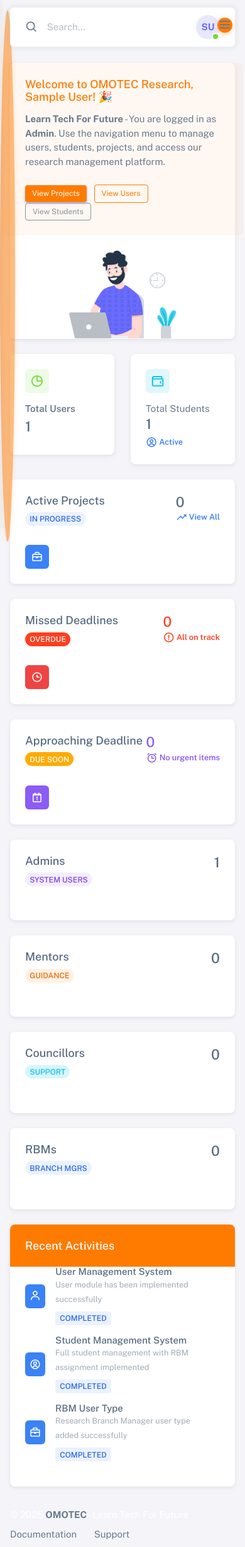
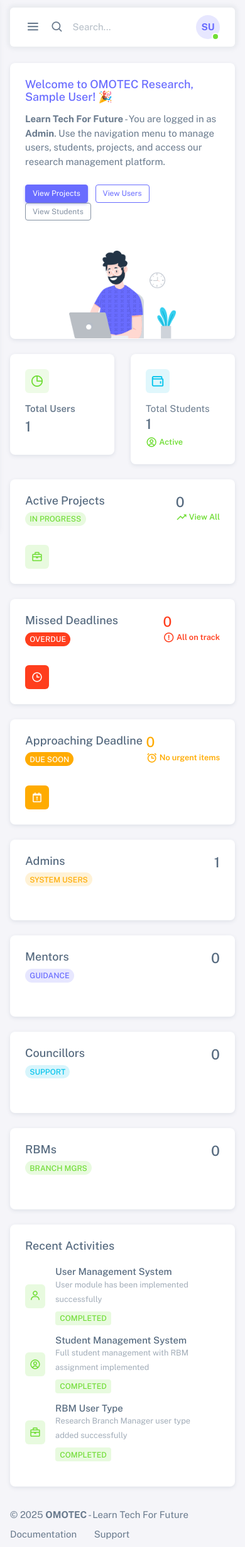
Before and after one commit to vinay-bit/research_apps_php, a PHP site: page /dashboard.php in a window 390 px wide. Shown: the whole page at 63% size. Run offline with PHP 8.4, Linux system fonts and the light colour scheme; the visitor is signed in with stand-in values (Sample User, id 1); data comes from the database, SQL or seed files in the repository; data that the repository does not hold is empty.

Commit message:
Roll back to default theme while keeping OMOTEC logo
- Removed custom omotec-theme.css file completely
- Removed all custom theme CSS references from all pages:
  * dashboard.php
  * login.php
  * users/list.php and users/create.php
  * students/list.php and students/create.php
  * projects/list.php, projects/create.php, projects/edit.php, projects/view.php
- Application now uses default Bootstrap theme styling
- OMOTEC logo branding preserved in sidebar
- Clean, professional default appearance restored

```diff
--- a/Apps/assets/css/omotec-theme.css
+++ /dev/null
@@ -1,493 +0,0 @@
-/* OMOTEC Custom Theme */
-:root {
-    /* OMOTEC Brand Colors */
-    --omotec-orange: #ff7b00;
-    --omotec-orange-light: #ff9533;
-    --omotec-orange-dark: #e56900;
-    --omotec-purple: #8b5cf6;
-    --omotec-purple-light: #a78bfa;
-    --omotec-purple-dark: #7c3aed;
-    --omotec-blue: #3b82f6;
-    --omotec-blue-light: #60a5fa;
-    --omotec-blue-dark: #2563eb;
-}
-
-/* ===== SIDEBAR STYLING ===== */
-/* Main Sidebar Container */
-.layout-menu {
-    background: #ffffff !important;
-    border-right: 1px solid rgba(255, 123, 0, 0.1) !important;
-    box-shadow: 2px 0 10px rgba(0, 0, 0, 0.05) !important;
-    width: 280px !important;
-}
-
-/* App Brand Section */
-.app-brand {
-    padding: 1.5rem 1.25rem !important;
-    margin-bottom: 0.5rem !important;
-    border-bottom: 1px solid rgba(255, 123, 0, 0.1);
-}
-
-.app-brand-link {
-    background: var(--omotec-orange);
-    padding: 0.75rem 1rem;
-    border-radius: 8px;
-    margin-bottom: 0;
-    display: inline-block;
-    box-shadow: 0 2px 8px rgba(255, 123, 0, 0.2);
-    transition: all 0.3s ease;
-}
-
-.app-brand-link:hover {
-    background: var(--omotec-orange-dark);
-    transform: translateY(-1px);
-    box-shadow: 0 4px 12px rgba(255, 123, 0, 0.3);
-}
-
-/* Menu Inner Container */
-.menu-inner {
-    padding: 0 !important;
-}
-
-.menu-inner-shadow {
-    background: rgba(255, 123, 0, 0.02);
-    height: 10px;
-}
-
-/* Menu Items Base Styling */
-.menu-item {
-    margin: 0.25rem 0.75rem;
-    border-radius: 8px;
-    transition: all 0.3s ease;
-}
-
-.menu-item .menu-link {
-    padding: 0.875rem 1rem !important;
-    margin: 0 !important;
-    border-radius: 8px !important;
-    color: #64748b !important;
-    font-weight: 500;
-    transition: all 0.3s ease;
-    position: relative;
-    overflow: hidden;
-}
-
-.menu-item .menu-link:hover {
-    background: rgba(255, 123, 0, 0.08) !important;
-    color: var(--omotec-orange-dark) !important;
-    transform: translateX(2px);
-}
-
-.menu-item .menu-link:hover::before {
-    content: '';
-    position: absolute;
-    left: 0;
-    top: 0;
-    bottom: 0;
-    width: 3px;
-    background: var(--omotec-orange);
-    border-radius: 0 2px 2px 0;
-}
-
-/* Active Menu Items */
-.menu-item.active > .menu-link {
-    background: var(--omotec-orange) !important;
-    color: white !important;
-    box-shadow: 0 2px 8px rgba(255, 123, 0, 0.25);
-    transform: translateX(2px);
-}
-
-.menu-item.active > .menu-link .menu-icon {
-    color: white !important;
-}
-
-.menu-item.active > .menu-link::before {
-    content: '';
-    position: absolute;
-    left: 0;
-    top: 0;
-    bottom: 0;
-    width: 3px;
-    background: rgba(255, 255, 255, 0.3);
-    border-radius: 0 2px 2px 0;
-}
-
-/* Menu Icons */
-.menu-icon {
-    font-size: 1.125rem !important;
-    margin-right: 0.75rem !important;
-    width: 20px;
-    text-align: center;
-    transition: all 0.3s ease;
-}
-
-/* Menu Headers */
-.menu-header {
-    padding: 1.25rem 1.75rem 0.5rem 1.75rem !important;
-    margin-top: 1.5rem !important;
-    margin-bottom: 0.5rem !important;
-}
-
-.menu-header:first-child {
-    margin-top: 0.5rem !important;
-}
-
-.menu-header-text {
-    color: var(--omotec-purple) !important;
-    font-weight: 700 !important;
-    font-size: 0.75rem !important;
-    text-transform: uppercase;
-    letter-spacing: 0.5px;
-    position: relative;
-    padding-bottom: 0.5rem;
-}
-
-.menu-header-text::after {
-    content: '';
-    position: absolute;
-    bottom: 0;
-    left: 0;
-    right: 0;
-    height: 1px;
-    background: var(--omotec-purple);
-    opacity: 0.3;
-}
-
-/* Submenu Styling */
-.menu-item .menu-sub {
-    background: rgba(255, 123, 0, 0.02) !important;
-    border-radius: 8px;
-    margin: 0.25rem 0;
-    padding: 0.5rem 0;
-    border-left: 2px solid rgba(255, 123, 0, 0.1);
-}
-
-.menu-item .menu-sub .menu-item {
-    margin: 0.125rem 0.5rem;
-}
-
-.menu-item .menu-sub .menu-link {
-    padding: 0.625rem 1rem 0.625rem 2rem !important;
-    font-size: 0.875rem;
-    color: #6b7280 !important;
-}
-
-.menu-item .menu-sub .menu-item.active > .menu-link {
-    background: rgba(255, 123, 0, 0.1) !important;
-    color: var(--omotec-orange-dark) !important;
-    font-weight: 600;
-}
-
-/* Menu Toggle Arrow */
-.menu-toggle::after {
-    content: '\ea5e' !important;
-    font-family: 'boxicons' !important;
-    font-size: 0.875rem;
-    margin-left: auto;
-    transition: transform 0.3s ease;
-}
-
-.menu-item.open > .menu-toggle::after {
-    transform: rotate(90deg);
-}
-
-/* Badges in Menu */
-.menu-link .badge {
-    margin-left: auto;
-    font-size: 0.625rem;
-    padding: 0.25rem 0.5rem;
-    border-radius: 12px;
-}
-
-/* Layout Menu Toggle Button */
-.layout-menu-toggle {
-    position: absolute;
-    top: 1rem;
-    right: -12px;
-    width: 24px;
-    height: 24px;
-    background: var(--omotec-orange) !important;
-    border-radius: 50%;
-    display: flex;
-    align-items: center;
-    justify-content: center;
-    color: white !important;
-    box-shadow: 0 2px 8px rgba(255, 123, 0, 0.3);
-    z-index: 10;
-    transition: all 0.3s ease;
-}
-
-.layout-menu-toggle:hover {
-    background: var(--omotec-orange-dark) !important;
-    transform: scale(1.1);
-    box-shadow: 0 4px 12px rgba(255, 123, 0, 0.4);
-}
-
-/* Responsive Sidebar */
-@media (max-width: 1199.98px) {
-    .layout-menu {
-        width: 260px !important;
-    }
-
-    .menu-item .menu-link {
-        padding: 0.75rem 0.875rem !important;
-    }
-
-    .menu-header {
-        padding: 1rem 1.5rem 0.5rem 1.5rem !important;
-    }
-}
-
-@media (max-width: 991.98px) {
-    .layout-menu {
-        width: 240px !important;
-    }
-
-    .menu-item {
-        margin: 0.25rem 0.5rem;
-    }
-
-    .menu-item .menu-link {
-        padding: 0.625rem 0.75rem !important;
-        font-size: 0.875rem;
-    }
-}
-
-/* Scrollbar Styling for Sidebar */
-.layout-menu::-webkit-scrollbar {
-    width: 4px;
-}
-
-.layout-menu::-webkit-scrollbar-track {
-    background: transparent;
-}
-
-.layout-menu::-webkit-scrollbar-thumb {
-    background: rgba(255, 123, 0, 0.2);
-    border-radius: 2px;
-}
-
-.layout-menu::-webkit-scrollbar-thumb:hover {
-    background: rgba(255, 123, 0, 0.4);
-}
-
-/* ===== END SIDEBAR STYLING ===== */
-
-/* Primary Button Styling */
-.btn-primary {
-    background: var(--omotec-orange) !important;
-    border: none !important;
-    color: white !important;
-    transition: all 0.3s ease;
-}
-
-.btn-primary:hover {
-    background: var(--omotec-orange-dark) !important;
-    transform: translateY(-1px);
-    box-shadow: 0 4px 12px rgba(255, 123, 0, 0.3);
-}
-
-/* Secondary Buttons */
-.btn-outline-primary {
-    border-color: var(--omotec-orange) !important;
-    color: var(--omotec-orange) !important;
-}
-
-.btn-outline-primary:hover {
-    background-color: var(--omotec-orange) !important;
-    border-color: var(--omotec-orange) !important;
-    color: white !important;
-}
-
-/* Cards with OMOTEC Theme */
-.card-primary {
-    border-left: 4px solid var(--omotec-orange);
-}
-
-.card-header {
-    background: var(--omotec-orange);
-    color: white;
-    border-bottom: none;
-}
-
-/* Dashboard Statistics Cards */
-.card .avatar-initial.bg-label-primary {
-    background: var(--omotec-orange) !important;
-    color: white !important;
-}
-
-.card .avatar-initial.bg-label-success {
-    background: var(--omotec-blue) !important;
-    color: white !important;
-}
-
-.card .avatar-initial.bg-label-warning {
-    background: var(--omotec-purple) !important;
-    color: white !important;
-}
-
-.card .avatar-initial.bg-label-info {
-    background: var(--omotec-blue-light) !important;
-    color: white !important;
-}
-
-/* Badge Styling */
-.badge.bg-primary {
-    background: var(--omotec-orange) !important;
-}
-
-.badge.bg-label-primary {
-    background-color: rgba(255, 123, 0, 0.1) !important;
-    color: var(--omotec-orange-dark) !important;
-}
-
-.badge.bg-label-success {
-    background-color: rgba(59, 130, 246, 0.1) !important;
-    color: var(--omotec-blue-dark) !important;
-}
-
-.badge.bg-label-warning {
-    background-color: rgba(139, 92, 246, 0.1) !important;
-    color: var(--omotec-purple-dark) !important;
-}
-
-/* Form Controls */
-.form-control:focus {
-    border-color: var(--omotec-orange);
-    box-shadow: 0 0 0 0.2rem rgba(255, 123, 0, 0.25);
-}
-
-.form-select:focus {
-    border-color: var(--omotec-orange);
-    box-shadow: 0 0 0 0.2rem rgba(255, 123, 0, 0.25);
-}
-
-/* Links */
-a {
-    color: var(--omotec-orange);
-}
-
-a:hover {
-    color: var(--omotec-orange-dark);
-}
-
-/* Text Colors */
-.text-primary {
-    color: var(--omotec-orange) !important;
-}
-
-.text-success {
-    color: var(--omotec-blue) !important;
-}
-
-.text-warning {
-    color: var(--omotec-purple) !important;
-}
-
-/* Progress Bars */
-.progress-bar {
-    background: var(--omotec-orange);
-}
-
-/* Table Headers */
-.table thead th {
-    background: var(--omotec-orange);
-    color: white;
-    border: none;
-}
-
-/* Welcome Card Background */
-.card .row .col-sm-7 {
-    background: rgba(255, 123, 0, 0.05);
-    border-radius: 0.5rem;
-}
-
-/* Project Statistics Cards */
-.card .avatar-initial.bg-danger {
-    background: #ef4444 !important;
-}
-
-.card .avatar-initial.bg-warning {
-    background: var(--omotec-purple) !important;
-}
-
-.card .avatar-initial.bg-success {
-    background: var(--omotec-blue) !important;
-}
-
-/* Dropdown Menu */
-.dropdown-menu .dropdown-item:hover {
-    background-color: rgba(255, 123, 0, 0.1);
-    color: var(--omotec-orange-dark);
-}
-
-/* Footer */
-.footer {
-    background: var(--omotec-orange);
-    color: white;
-}
-
-/* Custom OMOTEC Utilities */
-.bg-omotec-orange {
-    background-color: var(--omotec-orange) !important;
-    color: white !important;
-}
-
-.bg-omotec-purple {
-    background-color: var(--omotec-purple) !important;
-    color: white !important;
-}
-
-.bg-omotec-blue {
-    background-color: var(--omotec-blue) !important;
-    color: white !important;
-}
-
-.text-omotec-orange {
-    color: var(--omotec-orange) !important;
-}
-
-.text-omotec-purple {
-    color: var(--omotec-purple) !important;
-}
-
-.text-omotec-blue {
-    color: var(--omotec-blue) !important;
-}
-
-/* Responsive Logo */
-@media (max-width: 1199.98px) {
-    .app-brand-logo img {
-        height: 26px !important;
-        max-width: 85px !important;
-    }
-}
-
-@media (max-width: 991.98px) {
-    .app-brand-logo img {
-        height: 24px !important;
-        max-width: 75px !important;
-    }
-}
-
-/* Animation for Interactive Elements */
-.card {
-    transition: transform 0.2s ease, box-shadow 0.2s ease;
-}
-
-.card:hover {
-    transform: translateY(-2px);
-    box-shadow: 0 4px 20px rgba(255, 123, 0, 0.1);
-}
-
-/* Loading Animation */
-@keyframes omotecPulse {
-    0% { opacity: 1; }
-    50% { opacity: 0.7; }
-    100% { opacity: 1; }
-}
-
-.omotec-loading {
-    background: var(--omotec-orange);
-    animation: omotecPulse 2s ease-in-out infinite;
-}
--- a/dashboard.php
+++ b/dashboard.php
@@ -83,7 +83,7 @@
     <link rel="stylesheet" href="Apps/assets/css/demo.css" />
 
     <!-- OMOTEC Custom Theme -->
-    <link rel="stylesheet" href="Apps/assets/css/omotec-theme.css" />
+
 
     <!-- Vendors CSS -->
     <link rel="stylesheet" href="Apps/assets/vendor/libs/perfect-scrollbar/perfect-scrollbar.css" />
--- a/login.php
+++ b/login.php
@@ -60,7 +60,7 @@
     <link rel="stylesheet" href="Apps/assets/css/demo.css" />
 
     <!-- OMOTEC Custom Theme -->
-    <link rel="stylesheet" href="Apps/assets/css/omotec-theme.css" />
+
 
     <!-- Vendors CSS -->
     <link rel="stylesheet" href="Apps/assets/vendor/libs/perfect-scrollbar/perfect-scrollbar.css" />
--- a/projects/create.php
+++ b/projects/create.php
@@ -114,7 +114,7 @@
     <link rel="stylesheet" href="../Apps/assets/css/demo.css" />
 
     <!-- OMOTEC Custom Theme -->
-    <link rel="stylesheet" href="../Apps/assets/css/omotec-theme.css" />
+
 
     <!-- Vendors CSS -->
     <link rel="stylesheet" href="../Apps/assets/vendor/libs/perfect-scrollbar/perfect-scrollbar.css" />
--- a/projects/edit.php
+++ b/projects/edit.php
@@ -142,7 +142,7 @@
     <link rel="stylesheet" href="../Apps/assets/css/demo.css" />
 
     <!-- OMOTEC Custom Theme -->
-    <link rel="stylesheet" href="../Apps/assets/css/omotec-theme.css" />
+
 
     <!-- Vendors CSS -->
     <link rel="stylesheet" href="../Apps/assets/vendor/libs/perfect-scrollbar/perfect-scrollbar.css" />
--- a/projects/list.php
+++ b/projects/list.php
@@ -78,9 +78,6 @@
 
     <!-- Vendors CSS -->
     <link rel="stylesheet" href="../Apps/assets/vendor/libs/perfect-scrollbar/perfect-scrollbar.css" />
-
-    <!-- Custom OMOTEC Theme -->
-    <link rel="stylesheet" href="../Apps/assets/css/omotec-theme.css" />
 
     <!-- Helpers -->
     <script src="../Apps/assets/vendor/js/helpers.js"></script>
--- a/projects/view.php
+++ b/projects/view.php
@@ -57,7 +57,7 @@
     <link rel="stylesheet" href="../Apps/assets/css/demo.css" />
 
     <!-- OMOTEC Custom Theme -->
-    <link rel="stylesheet" href="../Apps/assets/css/omotec-theme.css" />
+
 
     <!-- Vendors CSS -->
     <link rel="stylesheet" href="../Apps/assets/vendor/libs/perfect-scrollbar/perfect-scrollbar.css" />
--- a/students/create.php
+++ b/students/create.php
@@ -125,9 +125,6 @@
 
     <!-- Vendors CSS -->
     <link rel="stylesheet" href="../Apps/assets/vendor/libs/perfect-scrollbar/perfect-scrollbar.css" />
-
-    <!-- Custom OMOTEC Theme -->
-    <link rel="stylesheet" href="../Apps/assets/css/omotec-theme.css" />
 
     <!-- Helpers -->
     <script src="../Apps/assets/vendor/js/helpers.js"></script>
--- a/students/list.php
+++ b/students/list.php
@@ -96,9 +96,6 @@
 
     <!-- Vendors CSS -->
     <link rel="stylesheet" href="../Apps/assets/vendor/libs/perfect-scrollbar/perfect-scrollbar.css" />
-
-    <!-- Custom OMOTEC Theme -->
-    <link rel="stylesheet" href="../Apps/assets/css/omotec-theme.css" />
 
     <!-- Helpers -->
     <script src="../Apps/assets/vendor/js/helpers.js"></script>
--- a/users/create.php
+++ b/users/create.php
@@ -142,9 +142,6 @@
 
     <!-- Vendors CSS -->
     <link rel="stylesheet" href="../Apps/assets/vendor/libs/perfect-scrollbar/perfect-scrollbar.css" />
-
-    <!-- Custom OMOTEC Theme -->
-    <link rel="stylesheet" href="../Apps/assets/css/omotec-theme.css" />
 
     <!-- Helpers -->
     <script src="../Apps/assets/vendor/js/helpers.js"></script>
--- a/users/list.php
+++ b/users/list.php
@@ -82,9 +82,6 @@
 
     <!-- Vendors CSS -->
     <link rel="stylesheet" href="../Apps/assets/vendor/libs/perfect-scrollbar/perfect-scrollbar.css" />
-
-    <!-- Custom OMOTEC Theme -->
-    <link rel="stylesheet" href="../Apps/assets/css/omotec-theme.css" />
 
     <!-- Helpers -->
     <script src="../Apps/assets/vendor/js/helpers.js"></script>
```
